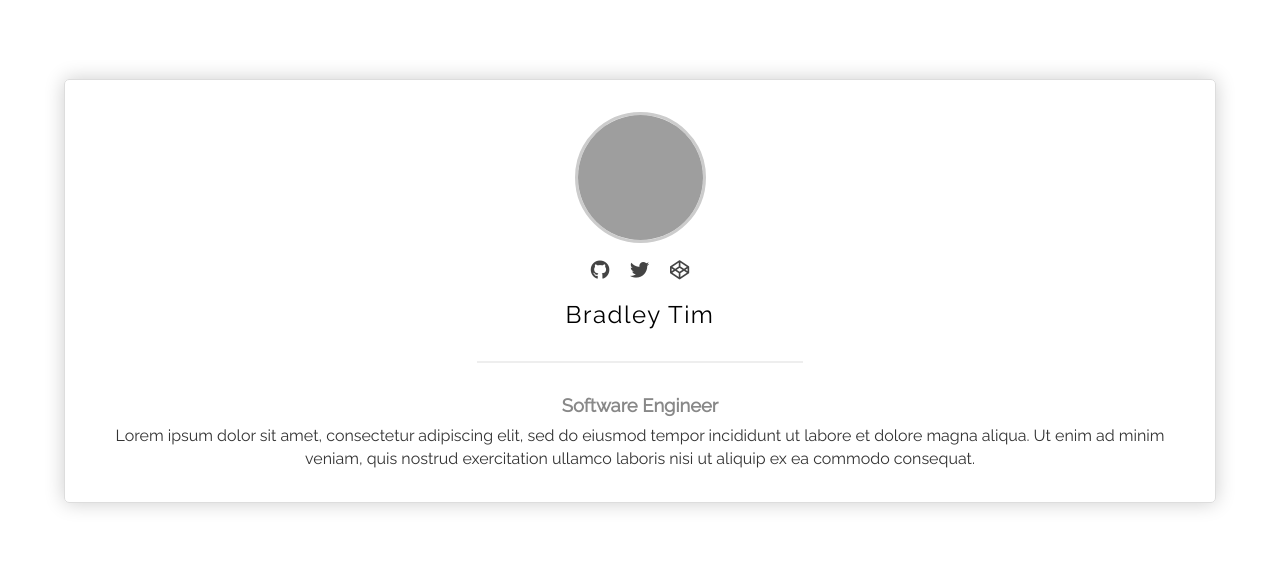
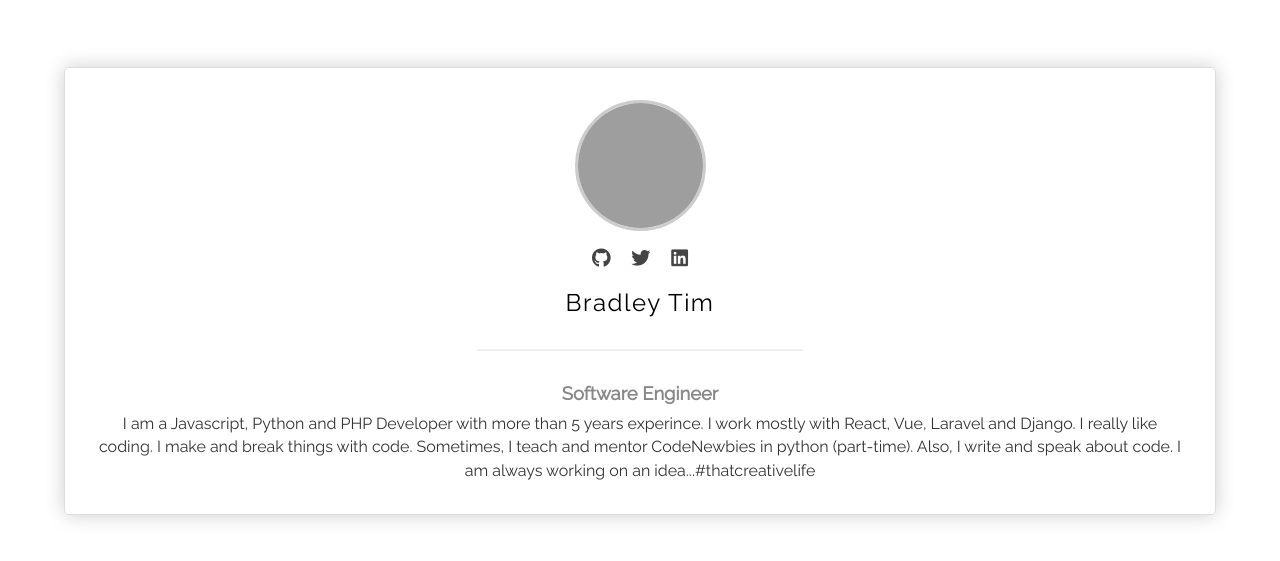
Before and after one commit to BradleyTim/bradley_landing_page, a website built with Parcel: page index.html in a window 1280 px wide. Shown: the part 109-670 px from the top of the page. Built offline with nearby package versions, Linux system fonts and the light colour scheme; grey boxes are pictures that could not be loaded.

Commit message:
edit profile-info-content

```diff
--- a/index.html
+++ b/index.html
@@ -25,8 +25,8 @@
 					</a>
 				</li>
 				<li class="social-list-item">
-					<a href="https://codepen.io/BradleyTim" target="_blank">
-						<i class="fab fa-codepen"></i>
+					<a href="https://www.linkedin.com/in/bradley-tim-80b75b168/" target="_blank">
+						<i class="fab fa-linkedin"></i>
 					</a>
 				</li>
 			</ul>
@@ -36,7 +36,7 @@
 			<h3 class="profile-info-name">Bradley Tim</h3>
 			<h4 class="profile-info-title">Software Engineer</h4>
 			<p class="profile-info-contents">
-				Lorem ipsum dolor sit amet, consectetur adipiscing elit, sed do eiusmod tempor incididunt ut labore et dolore magna aliqua. Ut enim ad minim veniam, quis nostrud exercitation ullamco laboris nisi ut aliquip ex ea commodo consequat.
+				I am a Javascript, Python and PHP Developer with more than 5 years experince. I work mostly with React, Vue, Laravel and Django. I really like coding. I make and break things with code. Sometimes, I teach and mentor CodeNewbies in python (part-time). Also, I write and speak about code. I am always working on an idea...#thatcreativelife
 			</p>
 		</div>
 	</div>
```
